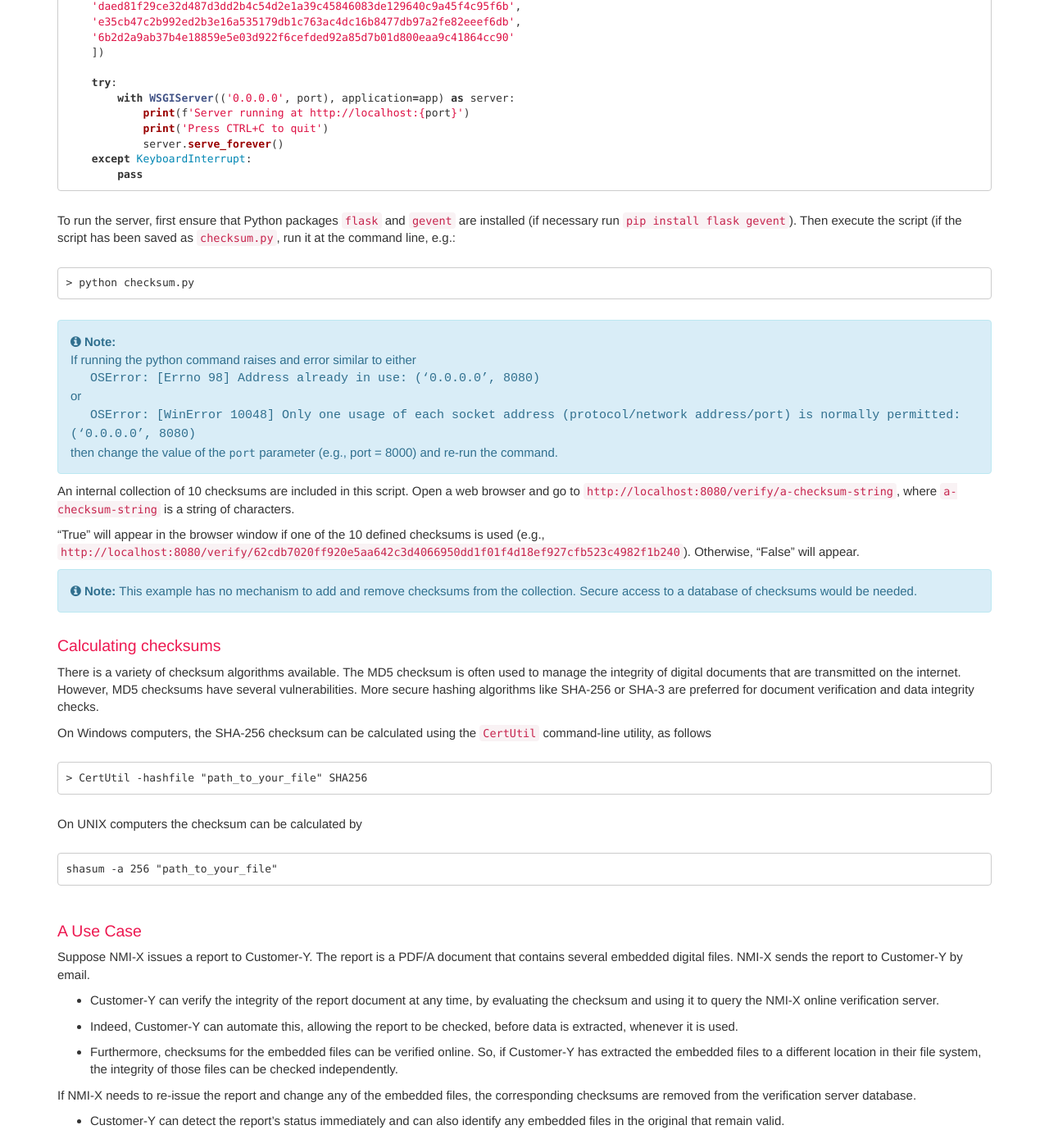
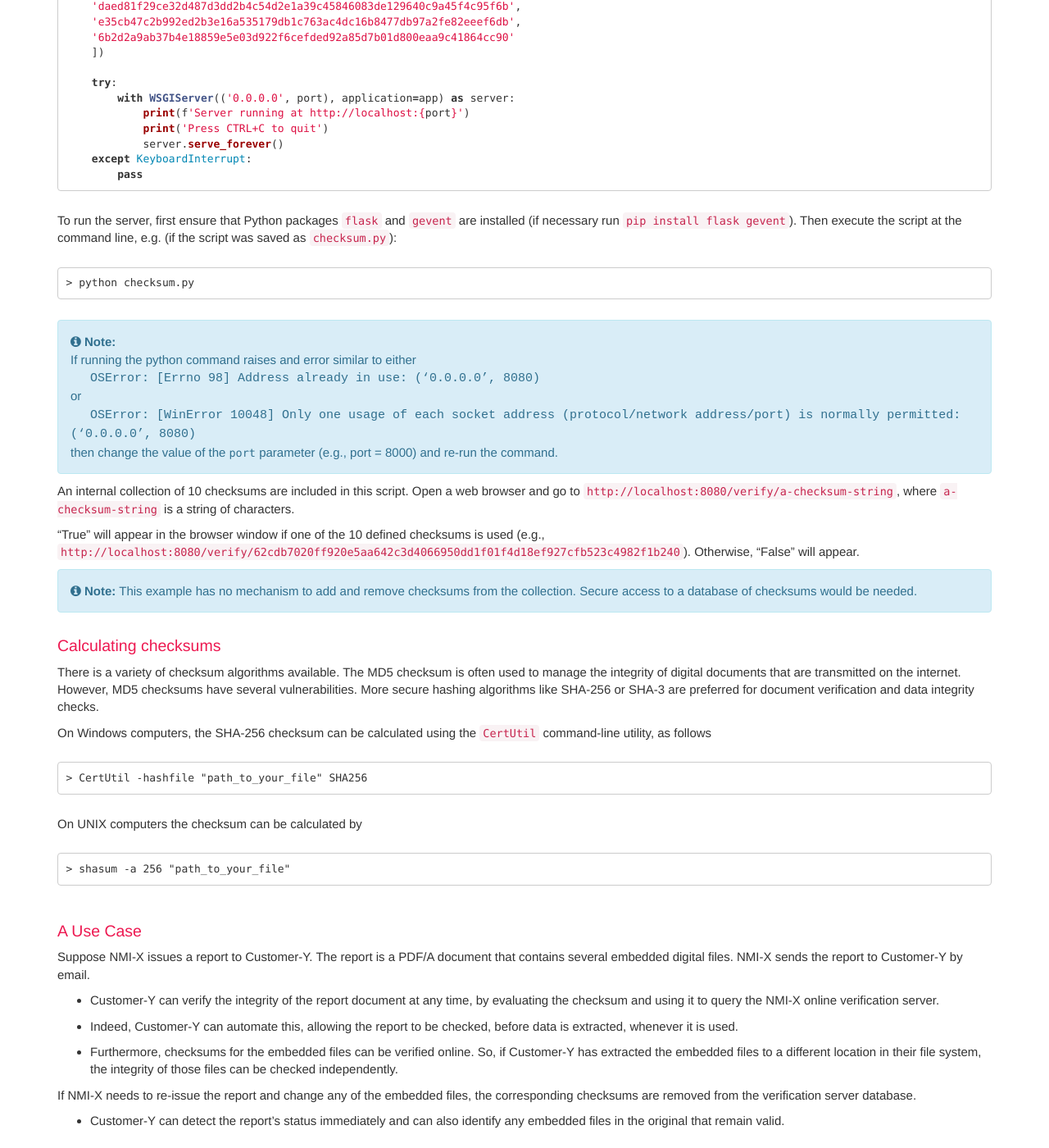
Before and after one commit to apmp-dxfg/apmp-dxfg.github.io, a Jekyll site: the page built from pages/dxfg/dxfg-checksum-tut.md, in a window 1280 px wide and 1400 px high, scrolled down 1684 px. Shown: the whole window at 82% size. Built offline with Jekyll 4.4.1, drawn with Linux system fonts in a browser that asks for light colours; comment, search, counter and statistics services are not loaded.

Commit message:
Further comments from Joe

````diff
--- a/pages/dxfg/dxfg-checksum-tut.md
+++ b/pages/dxfg/dxfg-checksum-tut.md
@@ -72,7 +72,7 @@ if __name__ == '__main__':
         pass
 ```
 
-To run the server, first ensure that Python packages `flask` and `gevent` are installed (if necessary run `pip install flask gevent`). Then execute the script (if the script has been saved as `checksum.py`, run it at the command line, e.g.:
+To run the server, first ensure that Python packages `flask` and `gevent` are installed (if necessary run `pip install flask gevent`). Then execute the script at the command line, e.g. (if the script was saved as `checksum.py`):
 ```
 > python checksum.py
 ```
@@ -103,7 +103,7 @@ On Windows computers, the SHA-256 checksum can be calculated using the `CertUtil
 ```
 On UNIX computers the checksum can be calculated by
 ```
-shasum -a 256 "path_to_your_file"
+> shasum -a 256 "path_to_your_file"
 ```
 
 ### A Use Case
````
